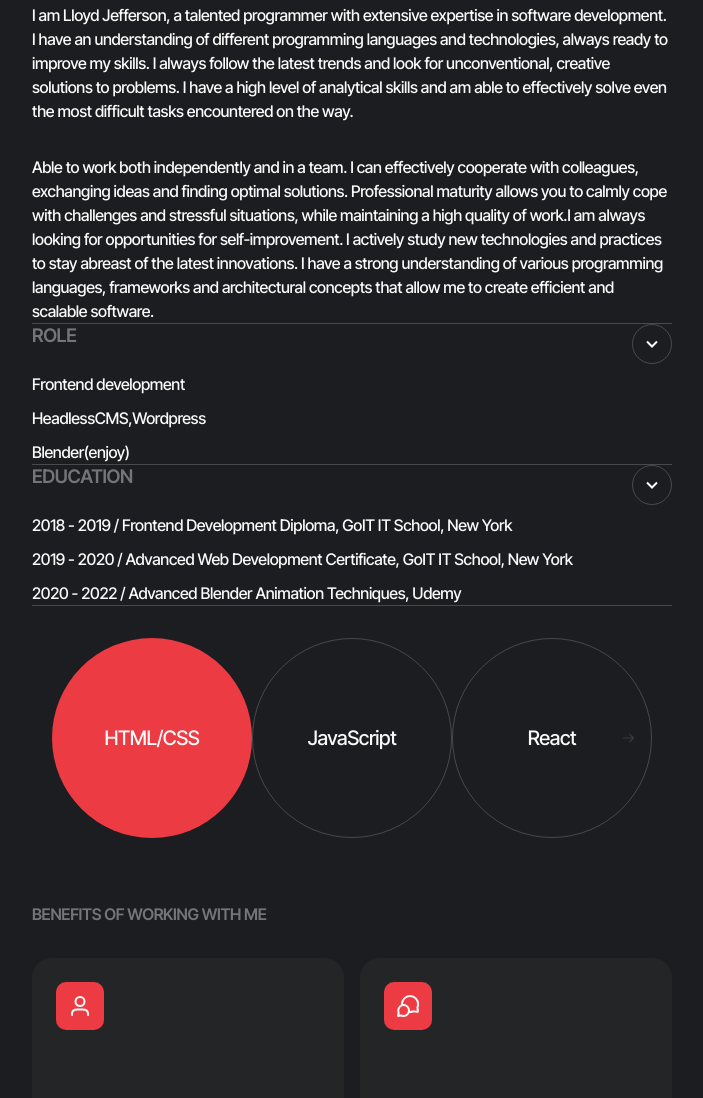
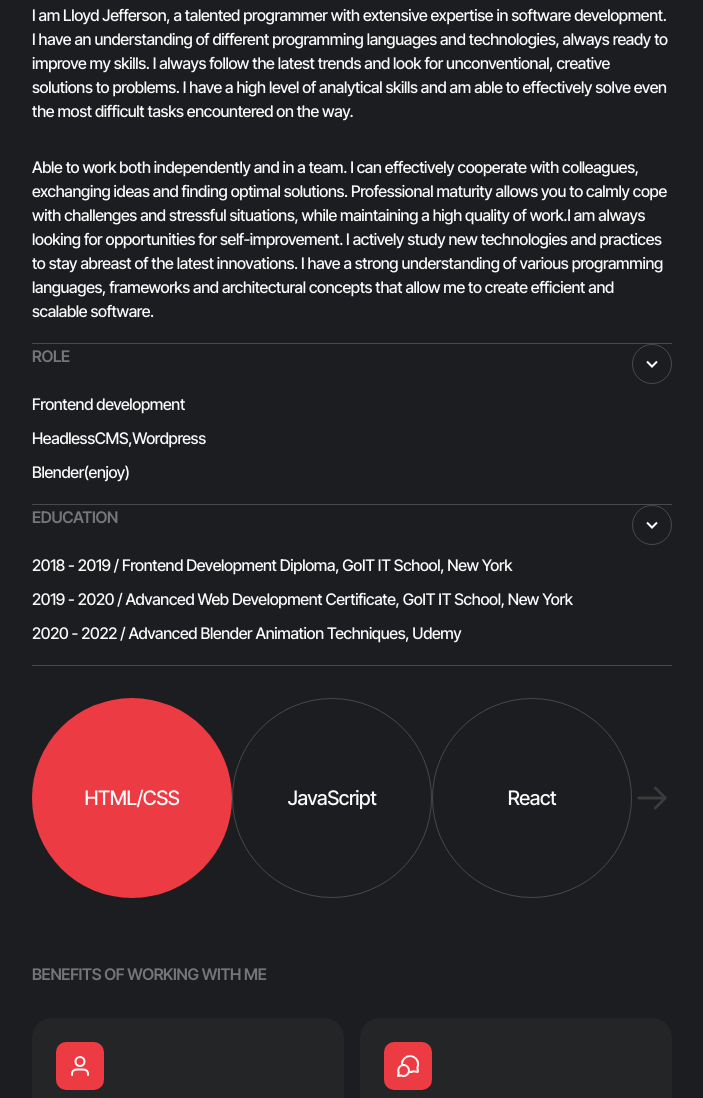
Before and after one commit to GoitStudentsWorks/107_js_DmytroK-goit, a website built with Vite: page src/index.html in a window 1280 px wide. Shown: the part 2337-3435 px from the top of the page, without its empty margins (288-991 px from the left). Built offline with nearby package versions, Linux system fonts and the light colour scheme; no server answers; what accordion-js would draw is missing.

Commit message:
fix about-me section

```diff
--- a/src/css/about-me.css
+++ b/src/css/about-me.css
@@ -122,7 +122,7 @@
   flex-direction: column;
   border: none;
   border-bottom: 1px solid rgba(250, 250, 250, 0.2);
-  /* padding-bottom: 20px; */
+  padding-bottom: 20px;
   background-color: transparent;
 }
 
@@ -140,7 +140,9 @@
 
 .about-subtitle.ac-header {
   color: rgba(250, 250, 250, 0.4);
+  font-size: 16px;
   font-weight: 600;
+  line-height: 24px;
   letter-spacing: -0.32px;
   text-transform: uppercase;
   width: 284px;
@@ -166,6 +168,7 @@
   display: inline-flex;
   flex-direction: column;
   gap: 32px;
+  text-align: left;
 }
 
 @media screen and (min-width: 1440px) {
@@ -271,59 +274,33 @@
   }
 }
 
-/* -----Reset Accordion Styles----- */
+/* ----- Swiper ----- */
 
-/* .ac .ac-panel {
-  padding-bottom: 20px !important;
-  padding-right: 0 !important;
-  padding-left: 0 !important;
-  color: #fafafa !important;
+.about-swiper-container {
+  position: relative;
+  width: 100%;
 }
-
-@media screen and (min-width: 768px) {
-  .ac .ac-panel {
-    padding-bottom: 32px !important;
-  }
-}
-
-@media screen and (min-width: 1440px) {
-  .ac:nth-child(odd) {
-    border-right: none !important;
-  }
-
-  .ac:nth-child(even) {
-    padding-left: 0 !important;
-  }
-
-  .ac .ac-panel {
-    padding-bottom: 32px !important;
-    padding-right: 68px !important;
-    padding-left: 696px !important;
-  }
-} */
-
-/* ----- Swiper ----- */
 
 .about-skills.swiper {
   display: flex;
   align-items: center;
-  justify-content: space-between;
+  justify-content: flex-start;
   margin: 0;
   background: none;
-  width: 343px;
+  width: 100%;
   height: 130px;
 }
 
 @media screen and (min-width: 768px) {
   .about-skills.swiper {
-    width: 600px;
     height: 200px;
   }
 }
 
 @media screen and (min-width: 1440px) {
   .about-skills.swiper {
-    width: 1200px;
+    padding-right: 32px;
+    padding-left: 32px;
   }
 }
 
@@ -382,6 +359,7 @@
   border: none;
   width: 28px;
   height: 28px;
+  cursor: pointer;
 }
 
 @media screen and (min-width: 768px) {
@@ -403,39 +381,3 @@
     height: 40px;
   }
 }
-
-/* -----Reset Swiper Styles----- */
-
-/* .swiper-button-next::after {
-  content: '';
-  display: none;
-} */
-
-/* .swiper {
-  display: flex;
-  flex-direction: column;
-  margin-top: 0;
-  border: none;
-  max-width: 1376px;
-  height: 130px;
-  background: none;
-} */
-
-/* @media screen and (min-width: 375px) and (max-width: 767px) {
-  .swiper {
-    min-height: 130px !important;
-  }
-} */
-
-/* .swiper-slide {
-  text-align: center;
-  font-size: 18px;
-  background: none;
-  display: flex;
-  justify-content: center;
-  align-items: center;
-
-  border: none;
-  width: 130px;
-  height: 130px;
-} */
--- a/src/js/about-me.js
+++ b/src/js/about-me.js
@@ -1,15 +1,15 @@
-import Swiper from 'swiper';
-import 'swiper/css';
+import Swiper from 'swiper/bundle';
+import 'swiper/css/bundle';
 
 import Accordion from 'accordion-js';
 import 'accordion-js/dist/accordion.min.css';
 
-const swiperCont = document.querySelector('.swiper');
+const swiperCont = document.querySelector('.about-skills');
 
 const swiper = new Swiper(swiperCont, {
   initialSlide: 0,
   navigation: {
-    nextEl: '.swiper-button-next',
+    nextEl: '.about-swiper-btn',
   },
   keyboard: {
     enabled: true,
@@ -19,11 +19,13 @@ const swiper = new Swiper(swiperCont, {
   mousewheel: {
     invert: true,
   },
+  grabCursor: true,
   touchEventsTarget: 'wrapper',
   slideClass: 'about-skills-item',
   slideActiveClass: 'about-skills-item-accent',
   wrapperClass: 'about-skills-list',
   rewind: true,
+  width: 130,
 
   breakpoints: {
     // when window width is >= 375px
@@ -38,11 +40,12 @@ const swiper = new Swiper(swiperCont, {
     },
     // when window width is >= 1440px
     1440: {
-      slidesPerView: 6,
-      width: 1200,
+      slidesPerView: 'auto',
     },
   },
 });
+
+swiper.init();
 
 const container = document.querySelector('.about-accordion-container');
 
--- a/src/partials/about-me.html
+++ b/src/partials/about-me.html
@@ -121,6 +121,7 @@
   </div>
 
   <!-- Swiper -->
+  <div class="about-swiper-container">
     <div class="about-skills swiper">
       <ul class="about-skills-list swiper-wrapper">
         <li class="about-skills-item">HTML/CSS</li>
@@ -130,11 +131,12 @@
         <li class="about-skills-item">React Native</li>
         <li class="about-skills-item">Soft skills</li>
       </ul>
-    <div class="swiper-button-next"></div>
-    <button class="about-swiper-btn swiper-button-next" type="button">
+
+      <div class="about-swiper-btn">
         <svg class="about-skills-btn-icon" width="28" height="28">
           <use href="./img/about-img/about-icons.svg#icon-arrow-right"></use>
         </svg>
-    </button>
+      </div>
+    </div>
   </div>
 </section>
```
Lines whose indentation alone changed are shown as unchanged.
